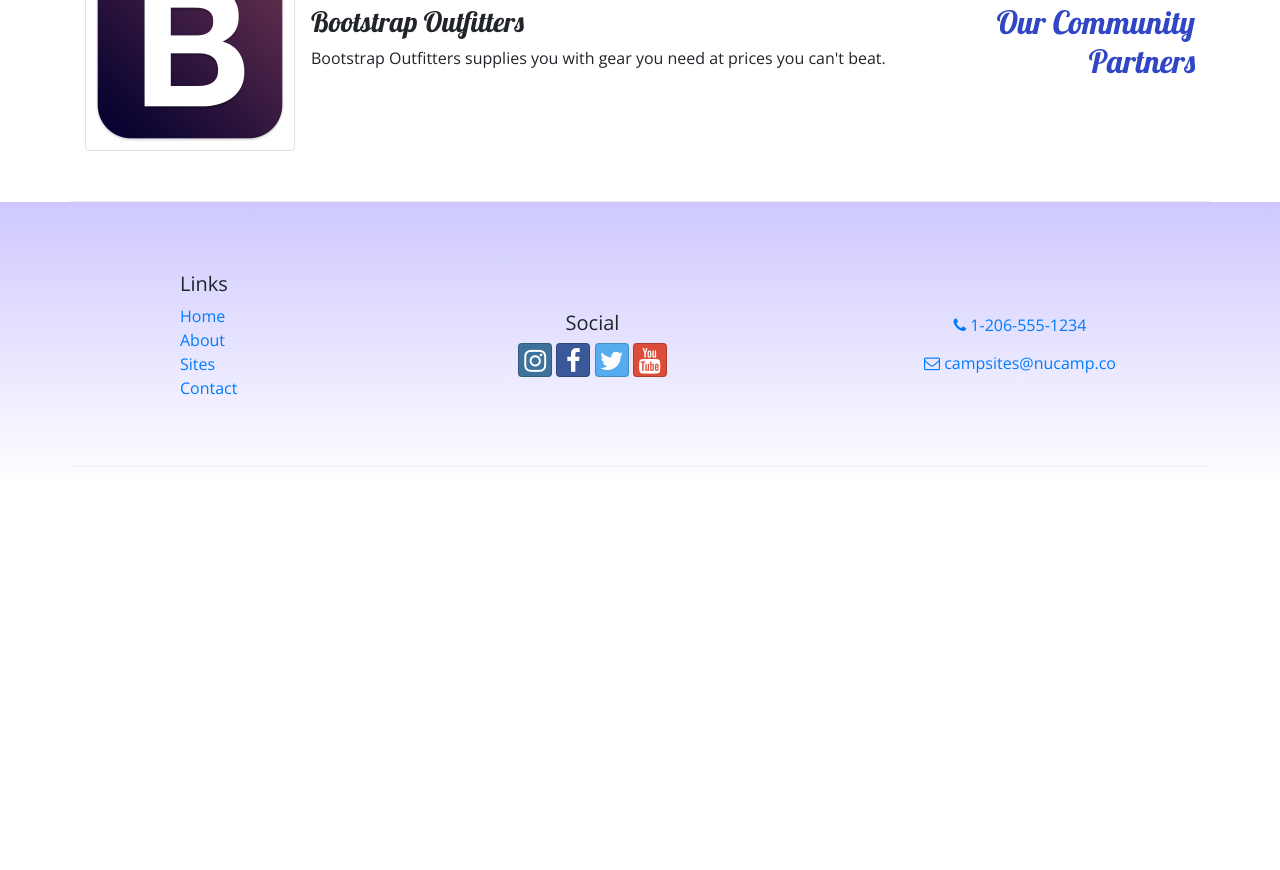
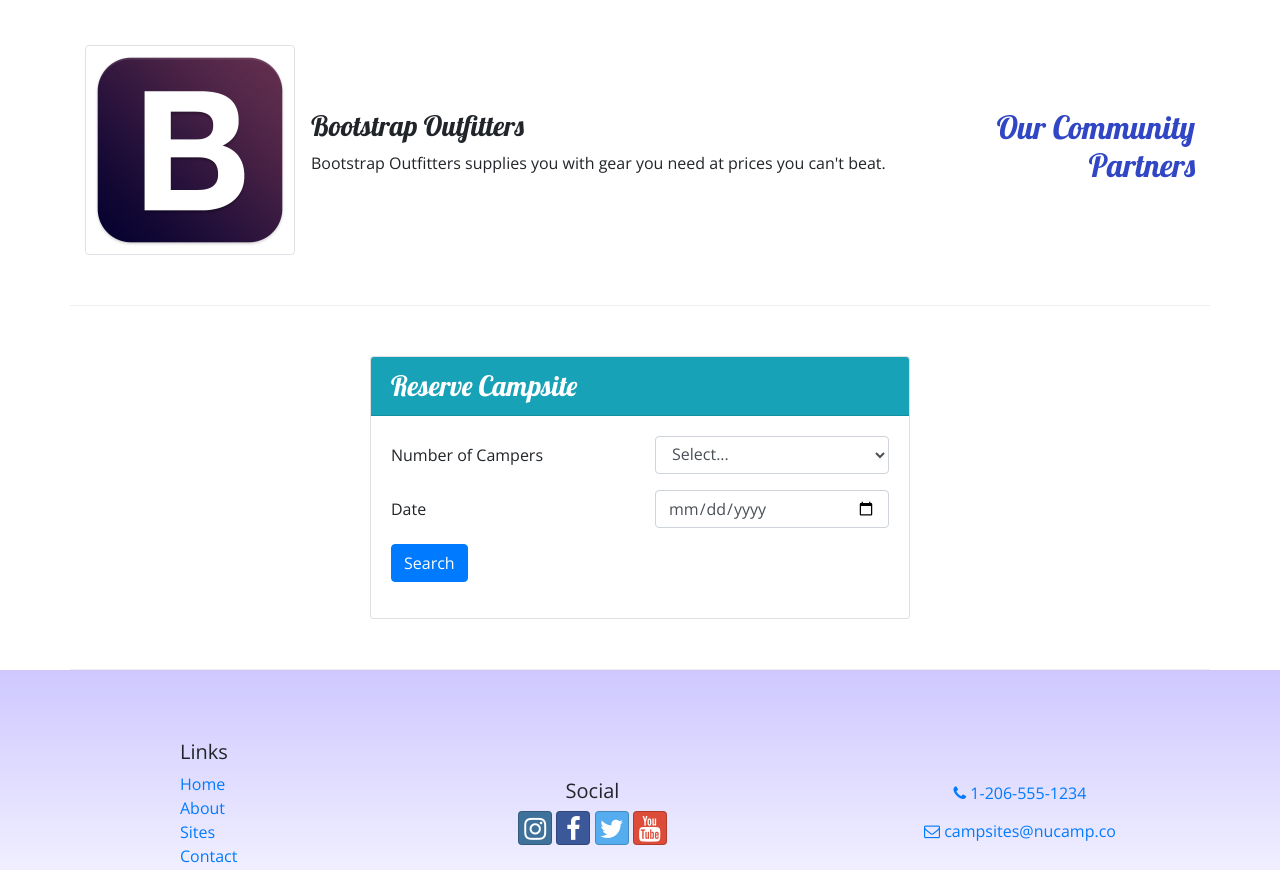
Before and after one commit to Tumaz04/nucampsite, a website: page index.html in a window 1280 px wide. Shown: the part 847-1717 px from the top of the page. Before the commit the page ends 1334 px from the top, so only its background shows below. Drawn offline with nearby package versions, Linux system fonts and the light colour scheme.

Commit message:
Week 2 Assignment

```diff
--- a/index.html
+++ b/index.html
@@ -72,8 +72,13 @@
                 <h2>Featured Campsites</h2>
             </div>
             <div class="col">
-                <h3>React Lake Campground</h3>
-                <p class="d-none d-sm-block">Nestled in the foothills of the Chrome Mountains, this campground on the shores of the pristine React Lake is a favorite for fly fishers.</p>
+                <div class="media">
+                    <div class="media-body align-self-center">
+                        <h3>React Lake Campground</h3>
+                        <p class="d-none d-sm-block">Nestled in the foothills of the Chrome Mountains, this campground on the shores of the pristine React Lake is a favorite for fly fishers.</p>
+                    </div>
+                    <img class="d-flex mr-3 img-thumbnail" src="img/react-lake-thumb.jpg" alt="React Lake Campground" />
+                </div>
             </div>
         </div>
 
@@ -91,6 +96,46 @@
                 </div>
             </div>
         </div>
+
+        <div class="row row-content">
+            <div class="col-sm-6 mx-auto">
+                <div class="card">
+                    <h3 class="card-header bg-info text-white">Reserve Campsite</h3>
+                    <div class="card-body">
+
+                        <form id="reserveForm">
+                            <div class="form-group row">
+                                <label class="col-sm-6 col-form-label" for="numCampers">Number of Campers</label>
+                                <div class="col">
+                                    <select class="form-control" name="numCampers" id="numCampers">
+                                        <option selected>Select...</option>
+                                        <option value="1">1</option>
+                                        <option value="2">2</option>
+                                        <option value="3">3</option>
+                                        <option value="4">4</option>
+                                        <option value="5">5</option>
+                                        <option value="6">6</option>
+                                    </select>
+                                </div>
+                            </div>
+                            <div class="form-group row">
+                                <label class="col-sm-6 col-form-label" for="date">Date</label>
+                                <div class="col">
+                                    <input class="form-control" type="date" name="date" id="date" placeholder="date">
+                                </div>
+                            </div>
+                            <div class="form-group row">
+                                <div class="col">
+                                    <button type="submit" class="btn btn-primary">Search</button>
+                                </div>
+                            </div>
+                        </form>
+
+                    </div>
+                </div>
+            </div>
+        </div>
+
     </div>
 
     <footer class="site-footer">
```
